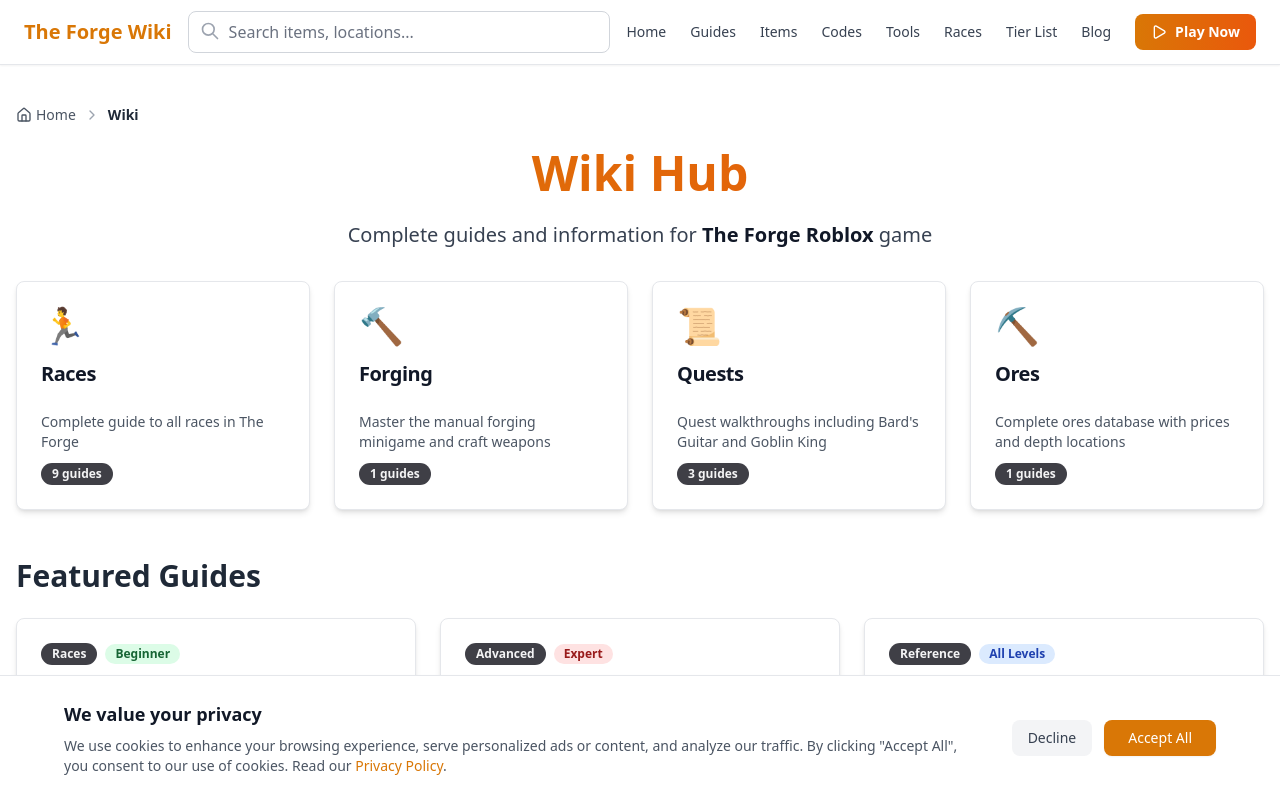
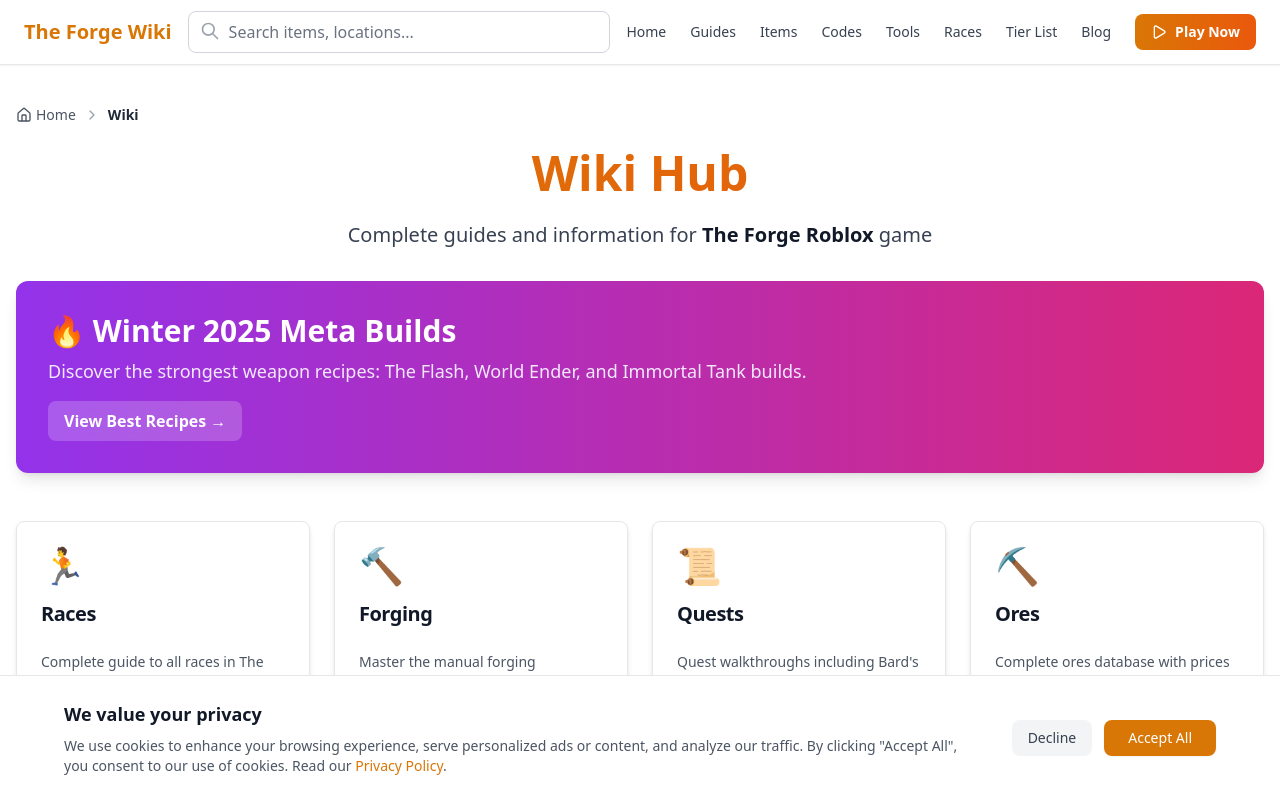
Before and after one commit to baiqwe/thefore, a Next.js app: page /wiki in a window 1280 px wide. Shown: the top 798 px of the page. Built offline with nearby package versions, Linux system fonts and the light colour scheme.

Commit message:
Fix SEO issues: Sitemap, Orphan Pages, Legacy Keywords

```diff
--- a/src/app/sitemap.ts
+++ b/src/app/sitemap.ts
@@ -57,6 +57,11 @@
       url: `${baseUrl}/wiki/ores`,
       changeFrequency: 'weekly',
       priority: 0.8,
+    },
+    {
+      url: `${baseUrl}/wiki/best-builds`,
+      changeFrequency: 'weekly',
+      priority: 0.9,
     },
     {
       url: `${baseUrl}/quests`,
--- a/src/app/tools/forging-calculator/page.tsx
+++ b/src/app/tools/forging-calculator/page.tsx
@@ -247,7 +247,7 @@
         <div className="lg:col-span-2 space-y-6">
           {/* Status Banner */}
           <div className={`p-6 rounded-xl border-2 flex items-center justify-between ${stats.totalCount === 0 ? 'bg-gray-100 border-gray-300' :
-              stats.isMatch ? 'bg-green-50 border-green-400' : 'bg-red-50 border-red-400'
+            stats.isMatch ? 'bg-green-50 border-green-400' : 'bg-red-50 border-red-400'
             }`}>
             <div>
               <h2 className="text-xl font-bold text-gray-800">
@@ -312,8 +312,8 @@
           <div className="space-y-3">
             {stats.warnings.map((w, i) => (
               <div key={i} className={`p-4 rounded-lg flex items-start gap-3 border ${w.level === 'critical' ? 'bg-red-950 border-red-600 text-red-100' :
-                  w.level === 'high' ? 'bg-red-100 border-red-300 text-red-800' :
-                    'bg-amber-50 border-amber-200 text-amber-800'
+                w.level === 'high' ? 'bg-red-100 border-red-300 text-red-800' :
+                  'bg-amber-50 border-amber-200 text-amber-800'
                 }`}>
                 {w.level === 'critical' ? <Skull className="h-6 w-6 shrink-0 animate-pulse text-red-500" /> : <AlertTriangle className="h-5 w-5 shrink-0" />}
                 <div>
@@ -326,6 +326,17 @@
             ))}
           </div>
 
+          {/* Legacy SEO Content */}
+          <div className="bg-blue-50 border border-blue-200 rounded-xl p-6 mt-8">
+            <h3 className="text-lg font-bold text-blue-900 mb-2">Looking for Crafting Recipes?</h3>
+            <p className="text-blue-800 text-sm leading-relaxed">
+              Since the <strong>Winter 2025 Update</strong>, fixed recipes (e.g., &quot;5 Iron Ingots&quot;) no longer exist.
+              The game now uses a <strong>Weight System</strong>. You can use this Weapon Builder to create your own custom recipes.
+              For example, to make a Katana, you simply need to use any combination of <strong>6-15 ores</strong>.
+            </p>
+          </div>
+
+
         </div>
 
       </div>
--- a/src/app/wiki/page.tsx
+++ b/src/app/wiki/page.tsx
@@ -78,6 +78,21 @@
         </p>
       </div>
 
+      {/* Best Builds Promo */}
+      <div className="mb-12">
+        <Link href="/wiki/best-builds" className="block relative overflow-hidden rounded-xl bg-gradient-to-r from-purple-600 to-pink-600 p-8 shadow-lg hover:shadow-xl transition-all hover:scale-[1.01]">
+          <div className="relative z-10">
+            <h2 className="text-3xl font-bold text-white mb-2">🔥 Winter 2025 Meta Builds</h2>
+            <p className="text-purple-100 text-lg">
+              Discover the strongest weapon recipes: The Flash, World Ender, and Immortal Tank builds.
+            </p>
+            <div className="mt-4 inline-flex items-center bg-white/20 text-white px-4 py-2 rounded-lg font-semibold backdrop-blur-sm">
+              View Best Recipes →
+            </div>
+          </div>
+        </Link>
+      </div>
+
       {/* Categories Grid */}
       <div className="grid grid-cols-1 md:grid-cols-2 lg:grid-cols-4 gap-6 mb-12">
         {categories.map((category) => (
@@ -107,15 +122,14 @@
                   <div className="flex items-center gap-2 mb-2">
                     <Badge variant="secondary">{guide.category}</Badge>
                     <span
-                      className={`px-2.5 py-0.5 text-xs font-semibold rounded-full ${
-                        guide.difficulty === "Beginner"
+                      className={`px-2.5 py-0.5 text-xs font-semibold rounded-full ${guide.difficulty === "Beginner"
                           ? "bg-green-100 dark:bg-green-900/30 text-green-800 dark:text-green-300"
                           : guide.difficulty === "Expert"
-                          ? "bg-red-100 dark:bg-red-900/30 text-red-800 dark:text-red-300"
-                          : guide.difficulty === "Intermediate"
-                          ? "bg-amber-100 dark:bg-amber-900/30 text-amber-800 dark:text-amber-300"
-                          : "bg-blue-100 dark:bg-blue-900/30 text-blue-800 dark:text-blue-300"
-                      }`}
+                            ? "bg-red-100 dark:bg-red-900/30 text-red-800 dark:text-red-300"
+                            : guide.difficulty === "Intermediate"
+                              ? "bg-amber-100 dark:bg-amber-900/30 text-amber-800 dark:text-amber-300"
+                              : "bg-blue-100 dark:bg-blue-900/30 text-blue-800 dark:text-blue-300"
+                        }`}
                     >
                       {guide.difficulty}
                     </span>
```
